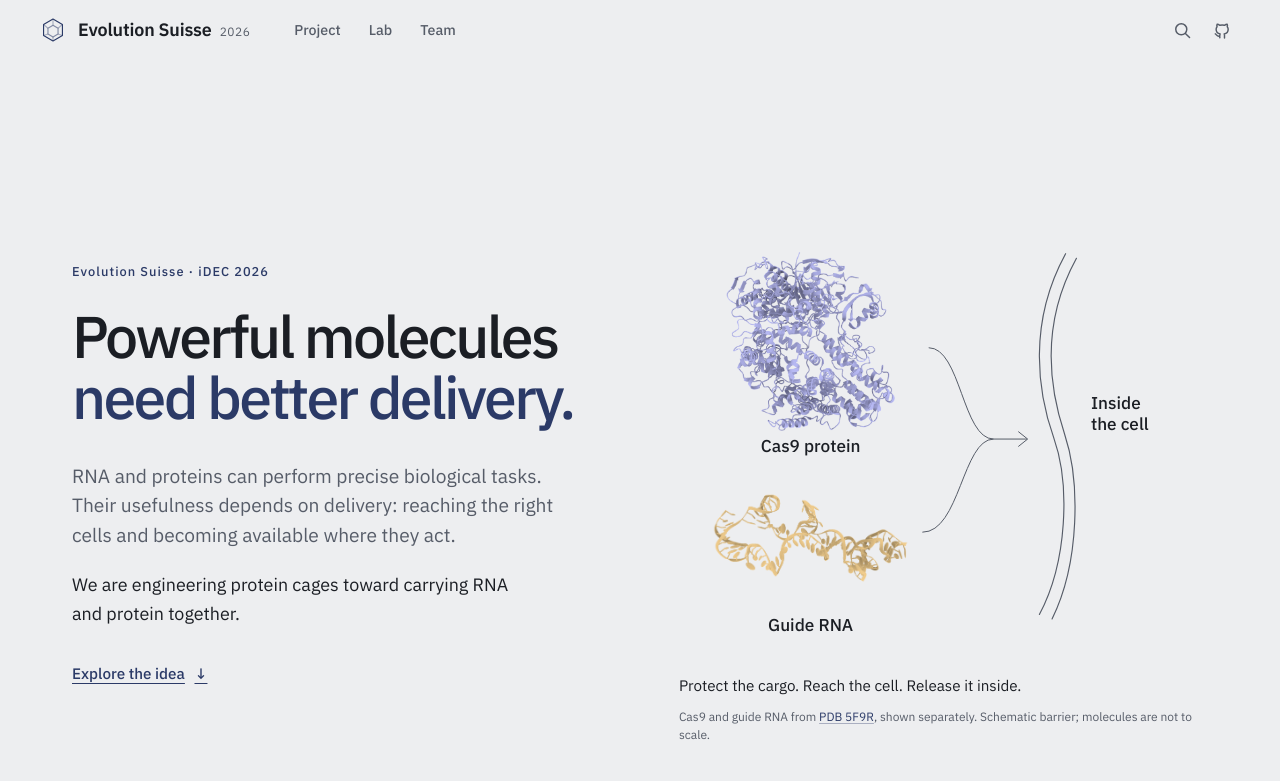
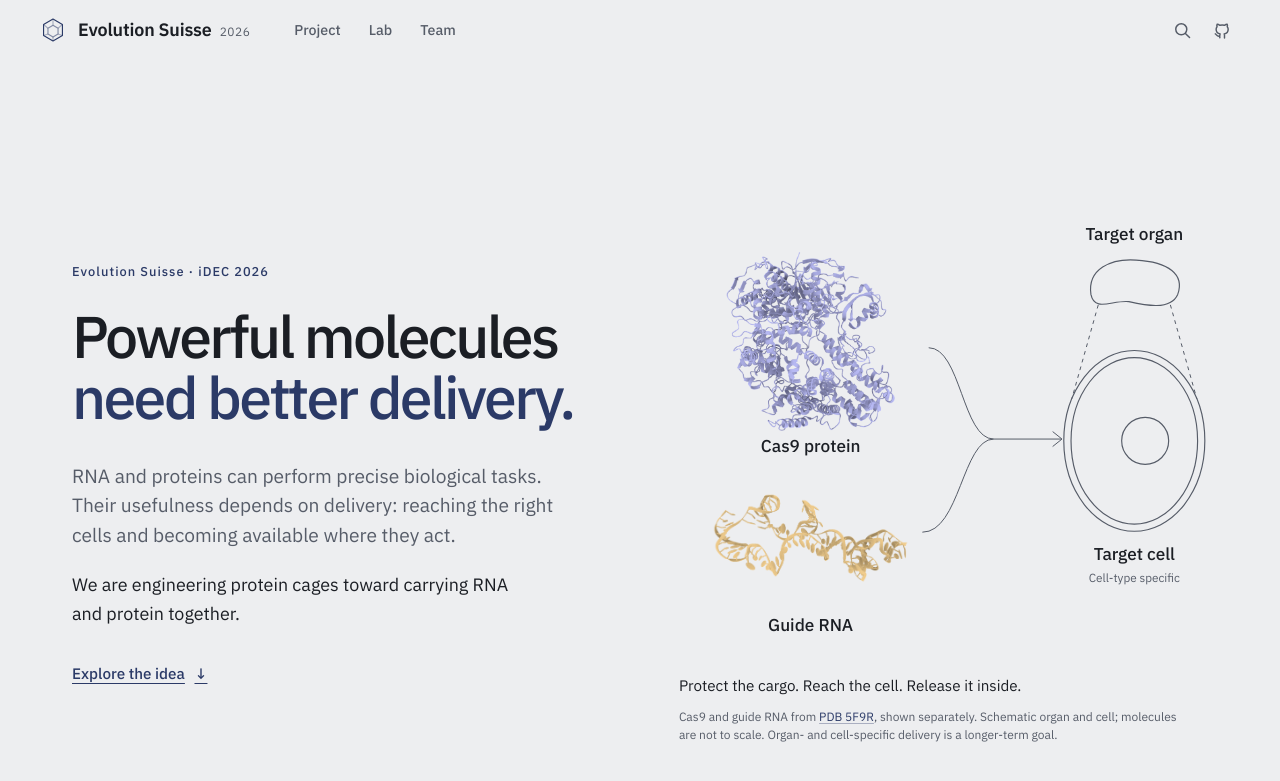
Before and after one commit to idec-teams/2026_Evolution_Suisse_2026, an MkDocs documentation site: the page built from docs/index.md, in a window 1280 px wide and 900 px high. Shown: the top 781 px of the window. Built offline with MkDocs 1.6.1, drawn with Linux system fonts in a browser that asks for light colours.

Commit message:
Show organ-to-cell target in the opening delivery figure
Replace the open membrane and 'Inside the cell' label with a closed
target cell, a target organ and dashed zoom lines. Caption notes that
organ- and cell-specific delivery is a longer-term goal.

Co-Authored-By: Claude Sonnet 5.5 <noreply@anthropic.com>

```diff
--- a/theme/css/home.css
+++ b/theme/css/home.css
@@ -460,6 +460,7 @@
 
 /* The opening uses real molecular renders and one uncluttered delivery barrier. */
 .delivery-cell { fill: none; stroke: var(--ink-muted); stroke-width: 1.15; }
+.delivery-zoom { fill: none; stroke: var(--ink-muted); stroke-width: 1; stroke-dasharray: 3 5; }
 .delivery-paths { fill: none; stroke: var(--ink-muted); stroke-width: 1; }
 .delivery-label { font-family: var(--font-label); font-size: 19px; font-weight: 500; fill: var(--ink); }
 .delivery-caption { margin: .5rem auto 0; max-width: 48ch; }
--- a/theme/home.html
+++ b/theme/home.html
@@ -20,7 +20,7 @@
       {{ art.delivery() }}
       <figcaption class="delivery-caption">
         <p>Protect the cargo. Reach the cell. Release it inside.</p>
-        <span>Cas9 and guide RNA from <a href="https://www.rcsb.org/structure/5F9R" rel="external">PDB 5F9R</a>, shown separately. Schematic barrier; molecules are not to scale.</span>
+        <span>Cas9 and guide RNA from <a href="https://www.rcsb.org/structure/5F9R" rel="external">PDB 5F9R</a>, shown separately. Schematic organ and cell; molecules are not to scale. Organ- and cell-specific delivery is a longer-term goal.</span>
       </figcaption>
     </figure>
   </section>
--- a/theme/partials/overview-figures.html
+++ b/theme/partials/overview-figures.html
@@ -18,21 +18,26 @@
 {%- endmacro %}
 {% macro delivery() -%}
 <svg class="overview__art delivery-art" viewBox="0 0 600 510" role="img" aria-labelledby="delivery-title delivery-desc">
-  <title id="delivery-title">Protein and RNA face a cellular delivery barrier</title>
-  <desc id="delivery-desc">ChimeraX renderings of Cas9 protein and guide RNA from deposited structure 5F9R. Their paths converge toward a schematic cell membrane. The illustration highlights the delivery challenge without depicting successful uptake.</desc>
+  <title id="delivery-title">Protein and RNA face a delivery barrier from organ to cell</title>
+  <desc id="delivery-desc">ChimeraX renderings of Cas9 protein and guide RNA from deposited structure 5F9R. Their paths converge on a schematic target cell, shown as a zoom from a target organ. The illustration highlights the delivery challenge, and organ- and cell-specific delivery as a longer-term goal, without depicting successful uptake.</desc>
   <g class="delivery-cell">
-    <path d="M442 55C400 132 411 208 429 259S444 396 413 454"/>
-    <path d="M454 60C414 133 424 204 441 255S458 396 427 459"/>
+    <path d="M470 100C466 72 492 60 520 62C556 64 574 78 566 100C558 118 530 112 512 108C494 106 474 120 470 100Z"/>
+    <path d="M440 262a78 100 0 1 0 156 0a78 100 0 1 0 -156 0Z"/>
+    <path d="M448 262a70 92 0 1 0 140 0a70 92 0 1 0 -140 0Z"/>
+    <circle cx="530" cy="262" r="26"/>
   </g>
+  <path class="delivery-zoom" d="M478 112 449 215 M558 112 587 215"/>
   <image class="delivery-molecule" href="{{ 'img/molecules/cas9-protein.png'|url }}" x="36" y="50" width="248" height="204" preserveAspectRatio="xMidYMid meet"/>
   <image class="delivery-molecule" href="{{ 'img/molecules/guide-rna.png'|url }}" x="49" y="296" width="222" height="147" preserveAspectRatio="xMidYMid meet"/>
   <text x="160" y="274" text-anchor="middle" class="delivery-label">Cas9 protein</text>
   <text x="160" y="472" text-anchor="middle" class="delivery-label">Guide RNA</text>
   <g class="delivery-paths" data-overview-draw>
-    <path d="M291 159C326 159 328 260 362 260 M284 363C325 363 328 260 362 260 M363 260H399"/>
-    <path d="m390 252 10 8-10 8"/>
+    <path d="M291 159C326 159 328 260 362 260 M284 363C325 363 328 260 362 260 M363 260H437"/>
+    <path d="m428 252 10 8-10 8"/>
   </g>
-  <text x="470" y="227" class="delivery-label"><tspan x="470">Inside</tspan><tspan x="470" dy="23">the cell</tspan></text>
+  <text x="518" y="40" text-anchor="middle" class="delivery-label">Target organ</text>
+  <text x="518" y="394" text-anchor="middle" class="delivery-label">Target cell</text>
+  <text x="518" y="418" text-anchor="middle" class="art-note">Cell-type specific</text>
 </svg>
 {%- endmacro %}
 {% macro together() -%}
```
